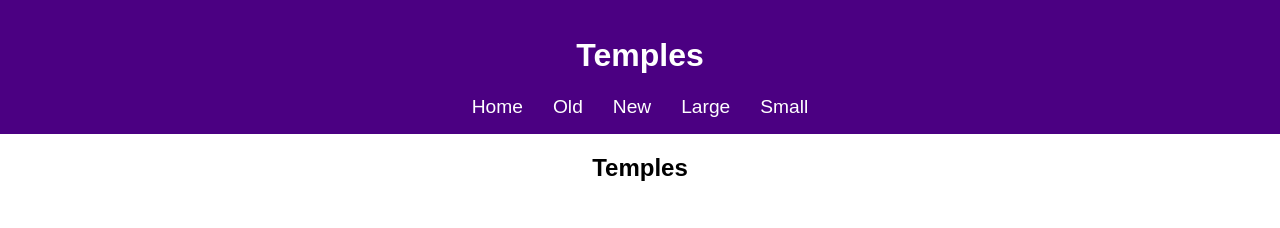
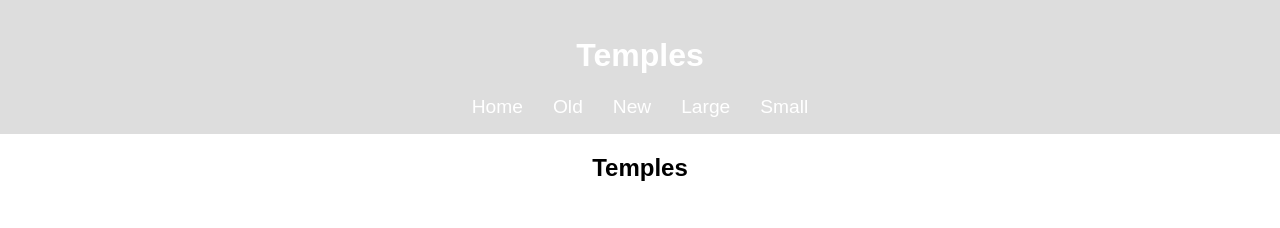
Before and after one commit to GuiiS0uza/wdd131, a plain HTML site: page week04/filtered-temples.html in a window 1280 px wide. Shown: the top 228 px of the page. Drawn offline with Linux system fonts and the light colour scheme.

Commit message:
Update temples.css

```diff
--- a/week04/styles/temples.css
+++ b/week04/styles/temples.css
@@ -6,7 +6,7 @@ body {
 }
 
 header {
-    background: #4B0082;
+    background: #ddd;
     color: white;
     padding: 1rem;
 }
```
